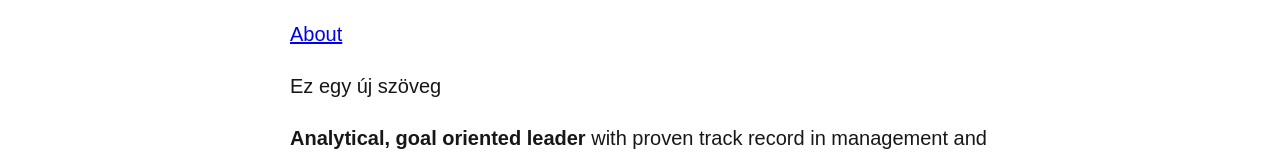
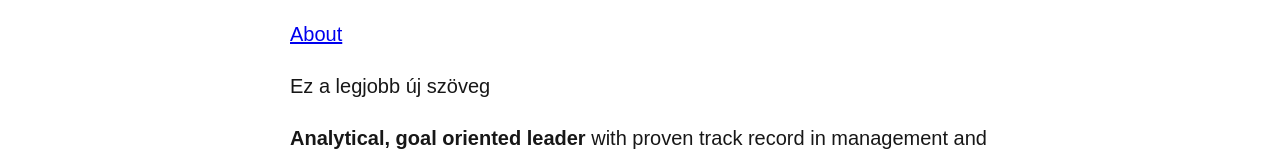
Before and after one commit to czszzs/Anakin, a plain HTML site: page index.html in a window 1280 px wide. Shown: the part 503-663 px from the top of the page. Drawn offline with Linux system fonts and the light colour scheme.

Commit message:
Anakin_3

```diff
--- a/index.html
+++ b/index.html
@@ -15,7 +15,7 @@
 </header>
 <main class="first">
   <a href="about.html">About</a>
-  <p>Ez egy új szöveg</p>
+  <p>Ez a legjobb új szöveg</p>
 
   <p><b>Analytical, goal oriented leader</b> with proven track record in management and enforcement Space Fleet Operations or Frontend Development. Wide range of hands-on experience, including:</p>
   <ul id="first">
```
